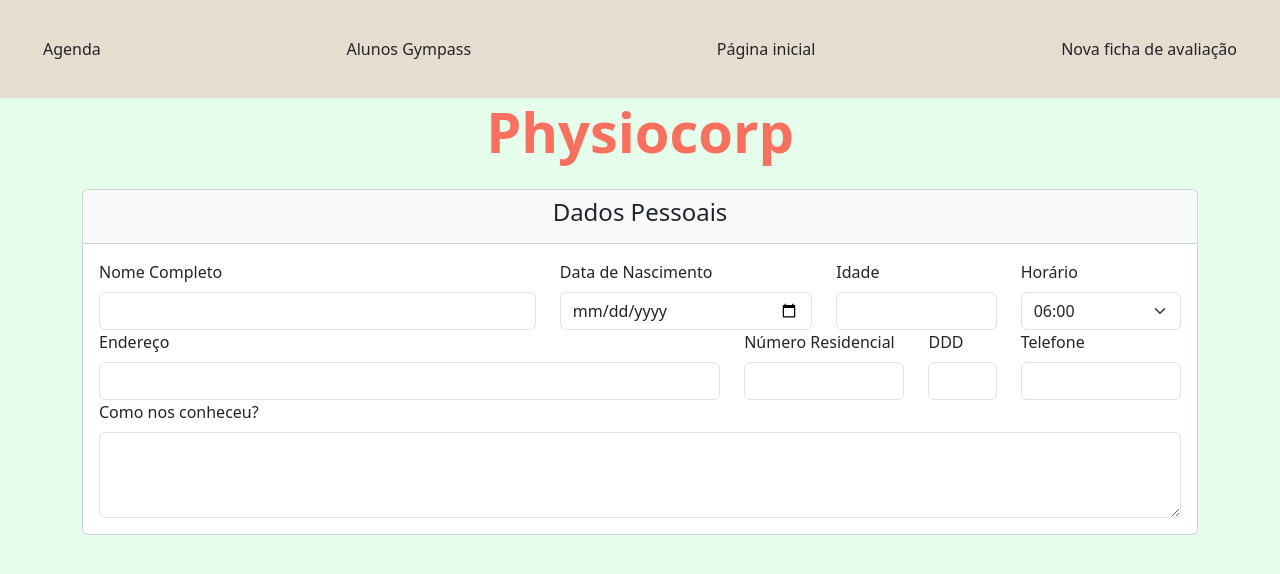
After one commit to LuisGuilhermeS/physiocorp, a PHP site: page /newGym.php in a window 1280 px wide. The commit adds this page. Shown: the top 574 px of the page. Run offline with PHP 8.4, Linux system fonts and the light colour scheme; data that the repository does not hold is empty.

Commit message:
adc ficha de questionario de GymPass

```diff
--- a/cadastro.php
+++ b/cadastro.php
@@ -7,6 +7,7 @@
   $isEditing = isset($patient_record['id']);
   $type = $isEditing ? 'edit' : 'create';
 ?>
+<div class="container">
 <form action="<?= $BASE_URL ?>config/process.php" method="POST">
     <input type="hidden" name="type" value="<?= $type ?>">
 
--- /dev/null
+++ b/newGym.php
@@ -0,0 +1,92 @@
+<?php
+include_once 'templates/header.php';
+?>
+
+<div class="container">
+    <form action="<?= $BASE_URL ?>config/process.php" method="POST">
+        <input type="hidden" name="type" value="<?= $type ?>">
+
+        <div class="card mb-4">
+            <div class="card-header bg-light-gray text-center">
+                <h4>Dados Pessoais</h4>
+            </div>
+            <div class="card-body">
+                <div class="row">
+
+                    <div class="col-md-5">
+                        <label for="nome" class="form-label">Nome Completo</label>
+                        <input type="text" class="form-control" id="nome" required
+                            value="<?= htmlspecialchars($patientGym['name'] ?? '') ?>">
+                    </div>
+                    <div class="col-md-3">
+                        <label for="dataNasc" class="form-label">Data de Nascimento</label>
+                        <input type="date" class="form-control" id="dataNasc"
+                            value="<?= htmlspecialchars($patientGym['dataNasc'] ?? '') ?>">
+                    </div>
+                    <div class="col-md-2">
+                        <label for="age" class="form-label">Idade</label>
+                        <input type="text" class="form-control" name="age" id="age"
+                            value="<?= htmlspecialchars($patientGym['age'] ?? '') ?>" readonly>
+                    </div>
+                    <div class="col-md-2">
+                        <label class="form-label">Horário</label>
+                        <select id="hour" name="hour" class="form-select">
+                            <?php
+                            for ($h = 6; $h <= 21; $h++) {
+                                $hour = str_pad($h, 2, '0', STR_PAD_LEFT) . ':00';
+                                echo "<option value=\"$hour\">$hour</option>";
+                            }
+                            ?>
+                        </select>
+                    </div>
+                </div>
+
+                <div class="row">
+                    <div class="col-md-7">
+                        <label for="end" class="form-label">Endereço</label>
+                        <input type="text" class="form-control" id="end"
+                            value="<?= htmlspecialchars($patientGym['end'] ?? '') ?>">
+                    </div>
+                    <div class="col-md-2">
+                        <label for="numCasa" class="form-label">Número Residencial</label>
+                        <input type="text" class="form-control" id="numCasa" value="<?= htmlspecialchars($patientGym['numCasa'] ?? '') ?>">
+                    </div>
+                    <div class="col-md-1">
+                        <label for="ddd" class="form-label">DDD</label>
+                        <input type="ddd" class="form-control" id="ddd"
+                            value="<?= htmlspecialchars($patientGym['ddd'] ?? '') ?>">
+                    </div>
+
+                    <div class="col-md-2">
+                        <label for="phone" class="form-label">Telefone</label>
+                        <input type="phone" class="form-control" id="phone"
+                            value="<?= htmlspecialchars($patientGym['phone'] ?? '') ?>">
+                    </div>
+                </div>
+
+                <div class="row">
+                    <div class="col-md-12">
+                        <label for="howFind" class="form-label">Como nos conheceu?</label>
+                        <textarea class="form-control" id="howFind" rows="3" name="howFind" value="<?= htmlspecialchars($patientGym['howFind'] ?? '') ?>"></textarea>
+                    </div>
+                </div>
+
+            </div>
+    </form>
+</div>
+
+
+<script>
+    document.getElementById('dataNasc').addEventListener('change', function () {
+        const dataNasc = new Date(this.value);
+        const today = new Date();
+        let age = today.getFullYear() - dataNasc.getFullYear();
+        const monthDiff = today.getMonth() - dataNasc.getMonth();
+
+        if (monthDiff < 0 || (monthDiff === 0 && today.getDate() < dataNasc.getDate())) {
+            age--;
+        }
+
+        document.getElementById('age').value = age;
+    });
+</script>
```
Also changed, not shown: gym.php (+23 -18 lines), css/style.css (line endings or trailing spaces).
